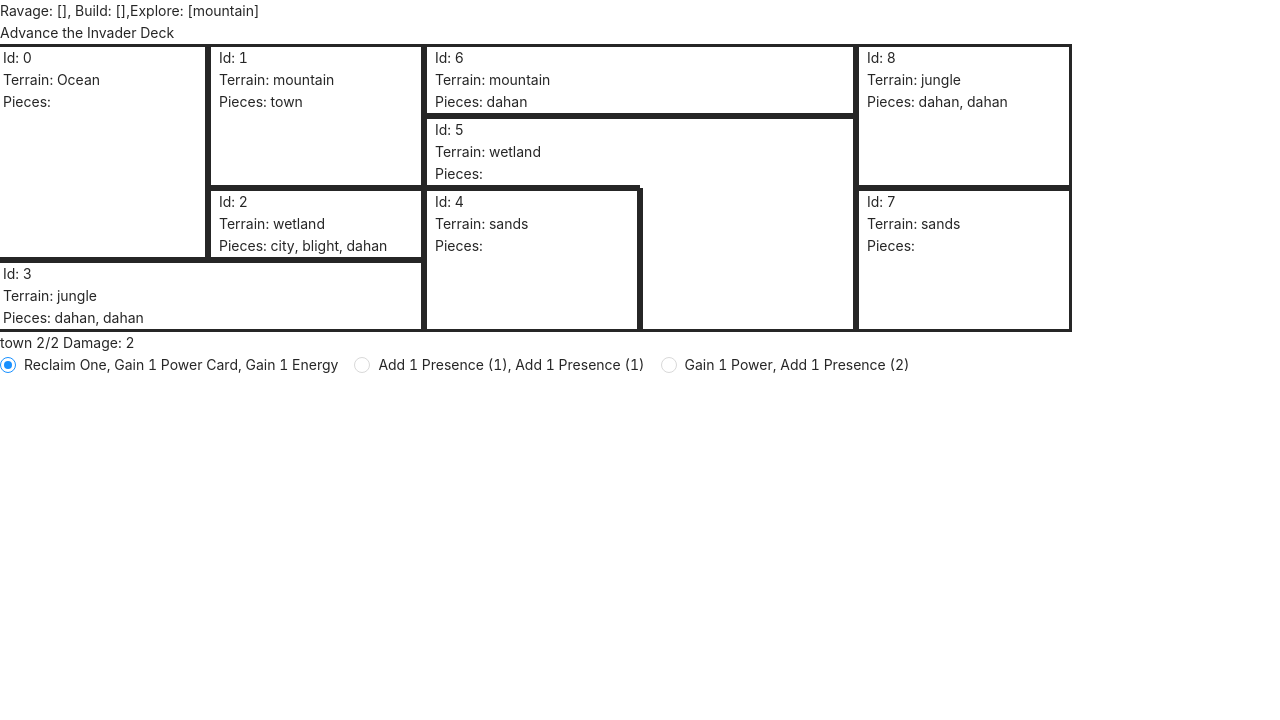
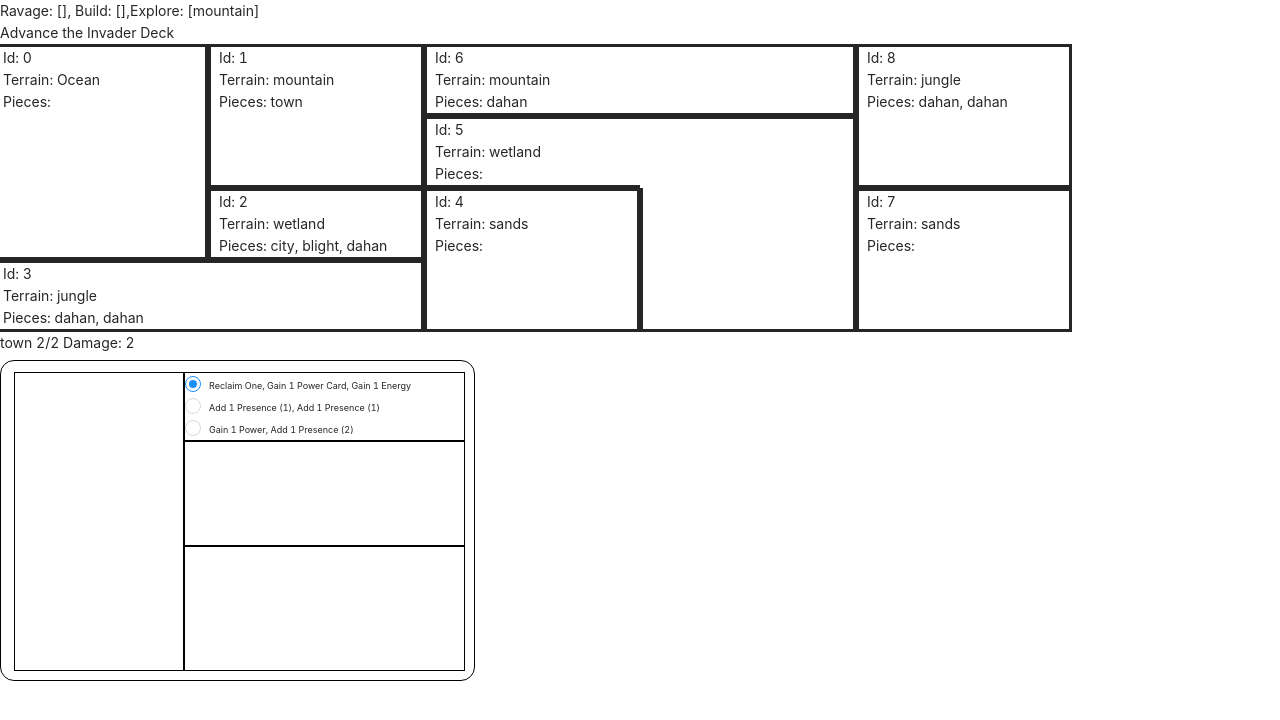
Before and after one commit to InkblotBear/spirit-island, a React (Create React App) app: page / in a window 1280 px wide. Shown: the top 720 px of the page. Built offline with nearby package versions, Linux system fonts and the light colour scheme.

Commit message:
Starting Spirit Board Visuals

```diff
--- /dev/null
+++ b/src/SpiritBoard/index.css
@@ -0,0 +1,64 @@
+.SpiritBoard {
+  box-sizing: border-box;
+
+  position: absolute;
+  width: 475px;
+  height: 321px;
+  left: 0px;
+  top: 360px;
+
+  border: 1px solid #000000;
+  border-radius: 14px;
+}
+
+.SpiritBoardImageContainer {
+  box-sizing: border-box;
+
+  position: absolute;
+  width: 170px;
+  height: 299px;
+  left: 13px;
+  top: 11px;
+
+  border: 1px solid #000000;
+}
+
+.SpiritBoardGrowth {
+  box-sizing: border-box;
+
+  position: absolute;
+  width: 281px;
+  height: 69px;
+  left: 183px;
+  top: 11px;
+
+  border: 1px solid #000000;
+}
+
+.SpiritBoardGrowth div {
+  font-size: xx-small;
+}
+
+.SpiritBoardPresenceTrack {
+  box-sizing: border-box;
+
+  position: absolute;
+  width: 281px;
+  height: 105px;
+  left: 183px;
+  top: 80px;
+
+  border: 1px solid #000000;
+}
+
+.SpiritBoardInnatePowers {
+  box-sizing: border-box;
+
+  position: absolute;
+  width: 281px;
+  height: 125px;
+  left: 183px;
+  top: 185px;
+
+  border: 1px solid #000000;
+}
--- a/src/SpiritBoard/index.tsx
+++ b/src/SpiritBoard/index.tsx
@@ -2,29 +2,9 @@ import React, { useState } from "react";
 import { Radio } from "antd";
 import type { RadioChangeEvent } from "antd";
 
-function SpiritBoardTemp() {
-  //   const [board, setBoard] = useState(createBoardA());
+import "./index.css";
 
-  return (
-    <div>
-      <div>
-        Growth (Pick One) <br />
-        Reclaim One, Gain 1 Power Card, Gain 1 Energy OR Add 1 presence (1), Add
-        1 presence (1) OR Gain 1 Power Card, Add 1 presence (2)
-      </div>
-      <div>
-        Presence <br />
-        [1 per turn], [2 per turn], [2 per turn], [3 per turn], [4 per turn], [4
-        per turn], [5 per turn] <div />
-        [1 play], [2 play], [2 play], [3 play], [Reclaim One], [4 play], [5
-        play]
-      </div>
-    </div>
-  );
-}
-// TODO: Growth Phase Modal - only select one (some spirits select multiple), only available during Growth Phase.
-
-export const SpiritBoard: React.FC = () => {
+const Growth: React.FC = () => {
   const [value, setValue] = useState(1);
   const [disabled, setDisabled] = useState(false);
 
@@ -37,8 +17,15 @@ export const SpiritBoard: React.FC = () => {
     setValue(e.target.value);
   };
 
-  return (
-    <Radio.Group onChange={onChange} value={value} disabled={disabled}>
+  return disabled ? (
+    <div className="SpiritBoardGrowth">
+      <div className="small-text">Reclaim One, Gain 1 Power Card, Gain 1 Energy</div>
+      <div className="small-text">Add 1 Presence (1), Add 1 Presence (1)</div>
+      <div className="small-text">Gain 1 Power, Add 1 Presence (2)</div>
+    </div>
+  ) : (
+    <div className="SpiritBoardGrowth">
+      <Radio.Group onChange={onChange} value={value} disabled={false}>
         <Radio value={1}>
           <div>Reclaim One, Gain 1 Power Card, Gain 1 Energy</div>
         </Radio>
@@ -49,6 +36,18 @@ export const SpiritBoard: React.FC = () => {
           <div>Gain 1 Power, Add 1 Presence (2)</div>
         </Radio>
       </Radio.Group>
+    </div>
+  );
+};
+
+export const SpiritBoard: React.FC = () => {
+  return (
+    <div className="SpiritBoard">
+      <div className="SpiritBoardImageContainer"></div>
+      <Growth />
+      <div className="SpiritBoardPresenceTrack"></div>
+      <div className="SpiritBoardInnatePowers"></div>
+    </div>
   );
 };
 // button: onClick, check radio value, disable radio group
--- a/src/components/TileView/TileView.tsx
+++ b/src/components/TileView/TileView.tsx
@@ -12,12 +12,12 @@ export interface TileViewProps {
 function TileView({ tile, setTile }: TileViewProps) {
   return (
     <div>
-      {tile?.pieces.map((piece) => {
+      {tile?.pieces.map((piece, index) => {
         if (typeof piece === "string") {
           return <div>{piece}</div>;
         }
         return (
-          <div>
+          <div key={index}>
             {piece.type} {piece.currentHealth}/{piece.baseHealth} Damage:{" "}
             {piece.damage}
           </div>
```
Lines whose indentation alone changed are shown as unchanged.
